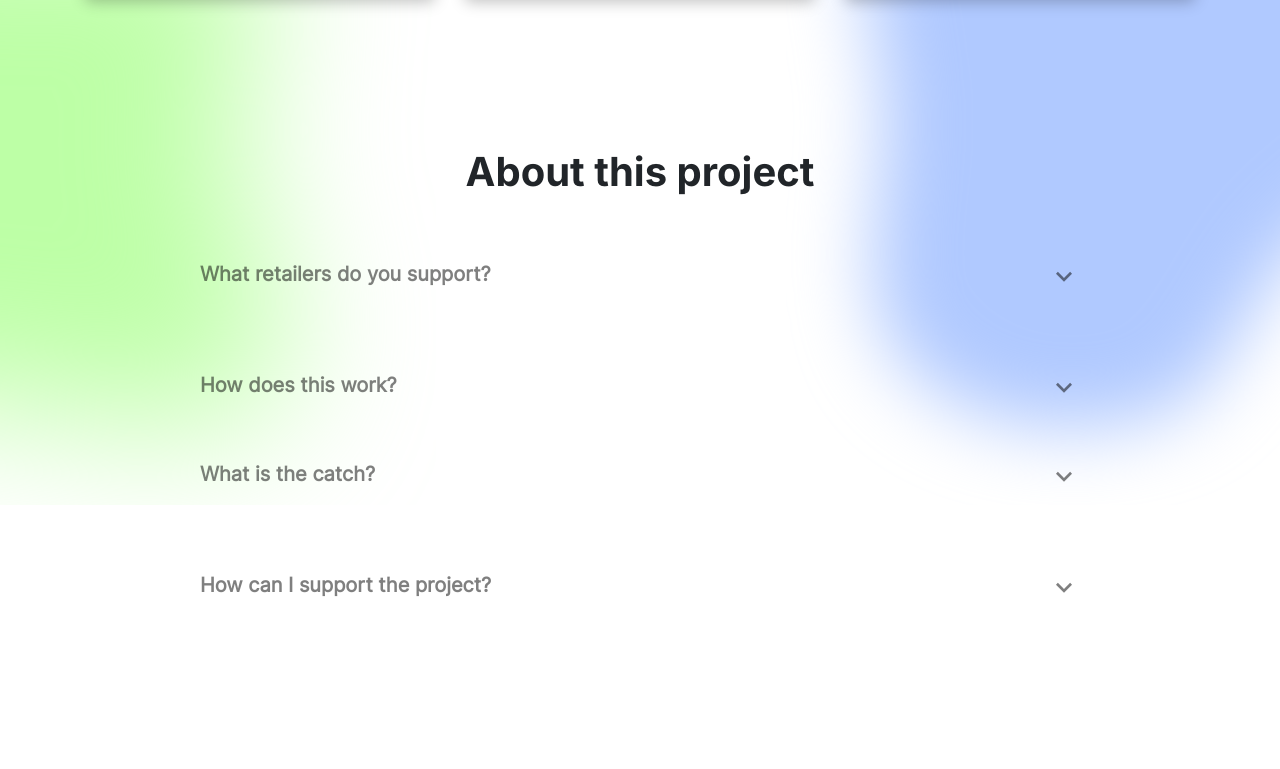
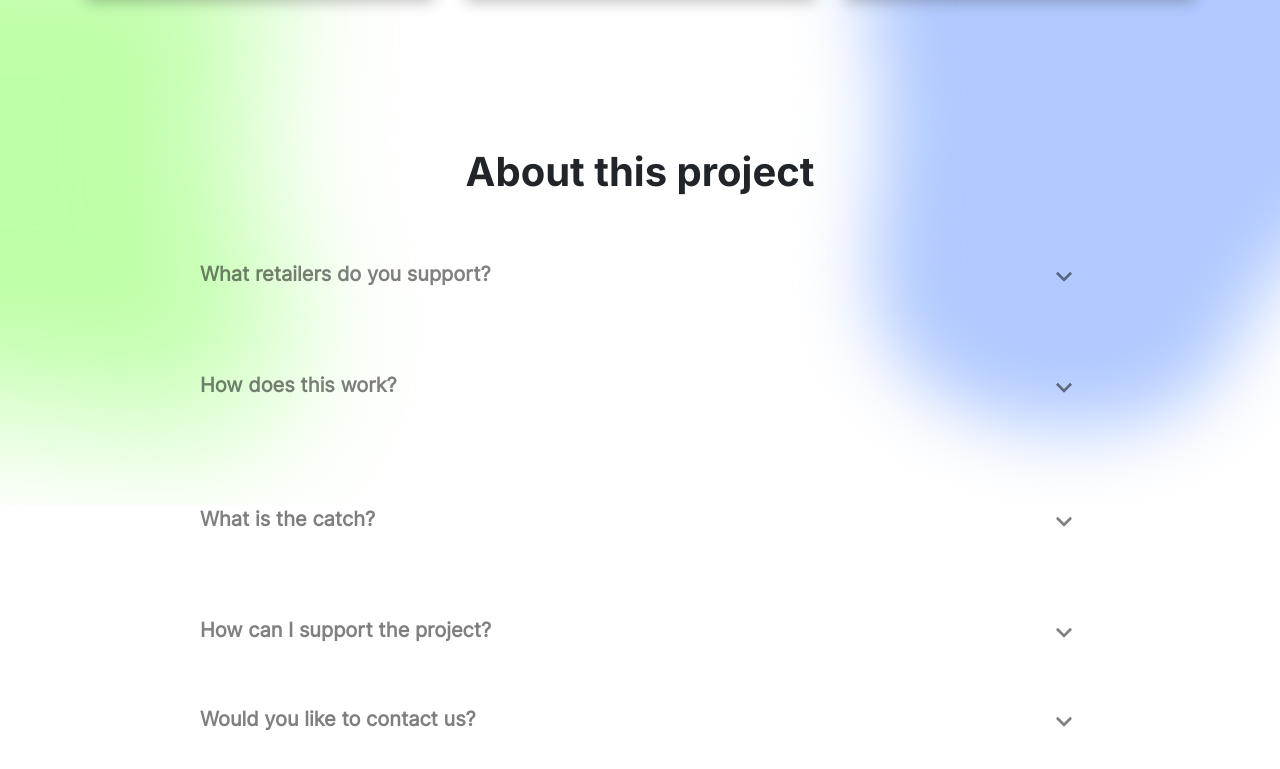
Before and after one commit to matthewnanas/SaveSmart, a React (Create React App) app in the folder web/: page / in a window 1280 px wide. Shown: the part 1256-2025 px from the top of the page. Built offline with nearby package versions, Linux system fonts and the light colour scheme.

Commit message:
FAQ update

```diff
--- a/web/src/Pages/Landing.tsx
+++ b/web/src/Pages/Landing.tsx
@@ -154,7 +154,7 @@ function DesktopAbout() {
         },
         {
             question: "How does this work?",
-            content: "TBA"
+            content: "The process is fairly simple! Jot down the items you would like to scoop up at your next grocery trip. And like every other search engine, we'd find items that are most relevant to your query at the most popular grocery stores around the DMV. With that said, try to be as specific as possible when it comes to your entries. "
         },
         {
             question: "What is the catch?",
@@ -163,6 +163,10 @@ function DesktopAbout() {
         {
             question: "How can I support the project?",
             content: "Just share it around :) Or help other families by supporting a trusthworthy non profit organization!"
+        },
+        {
+            question: "Would you like to contact us?",
+            content: "Email me one of our team members at mnanas@umd.edu"
         }
     ];
 
@@ -198,7 +202,7 @@ function MobileAbout() {
         },
         {
             question: "How does this work?",
-            content: "TBA"
+            content: "The process is fairly simple! Jot down the items you would like to scoop up at your next grocery trip. And like every other search engine, we'd find items that are most relevant to your query at the most popular grocery stores around the DMV. With that said, try to be as specific as possible when it comes to your entries. "
         },
         {
             question: "What is the catch?",
@@ -207,6 +211,10 @@ function MobileAbout() {
         {
             question: "How can I support the project?",
             content: "Just share it around :) Or help other families by supporting a trusthworthy non profit organization!"
+        },
+        {
+            question: "Would you like to contact us?",
+            content: "Email me one of our team members at mnanas@umd.edu"
         }
     ];
 
```
